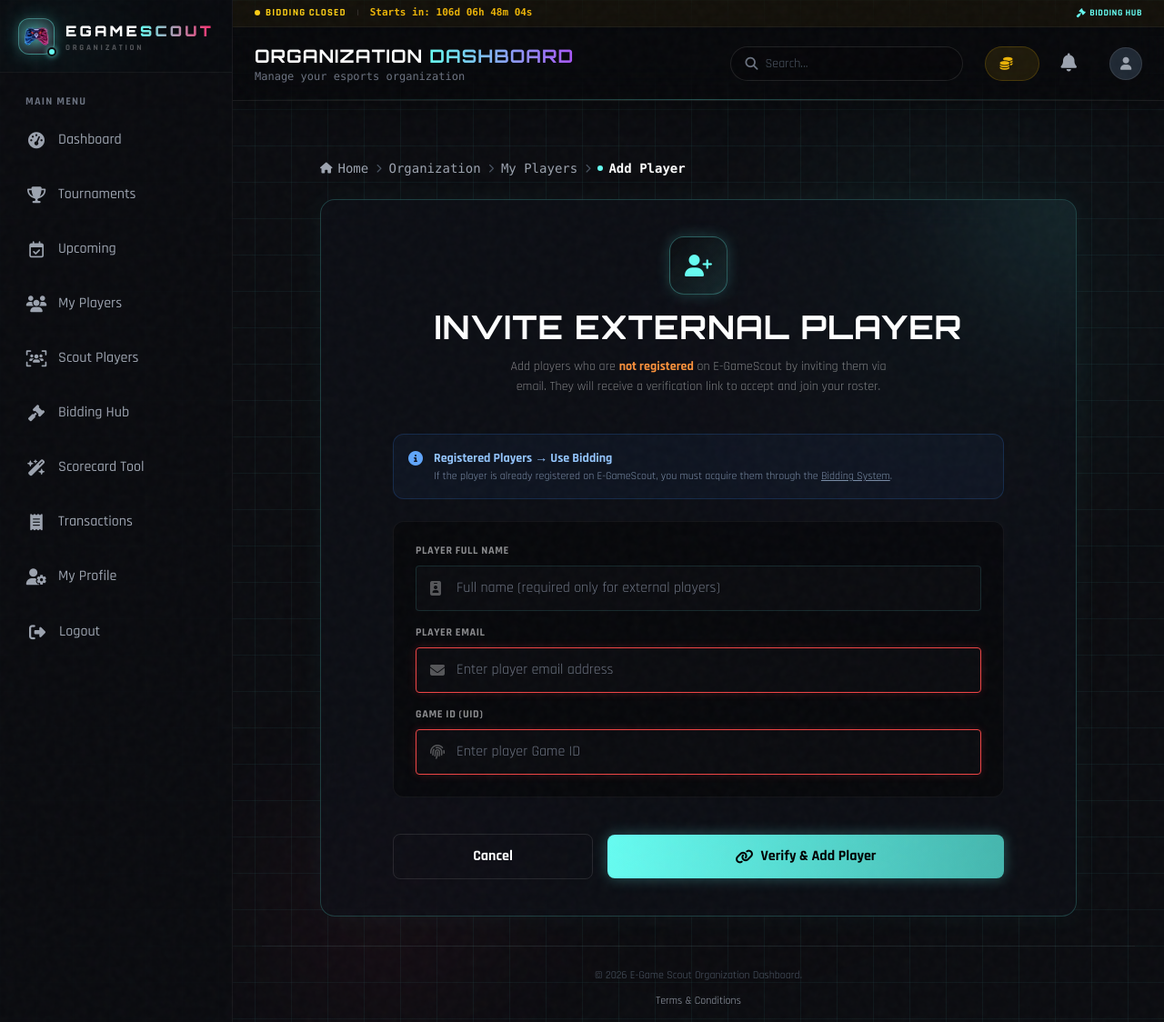
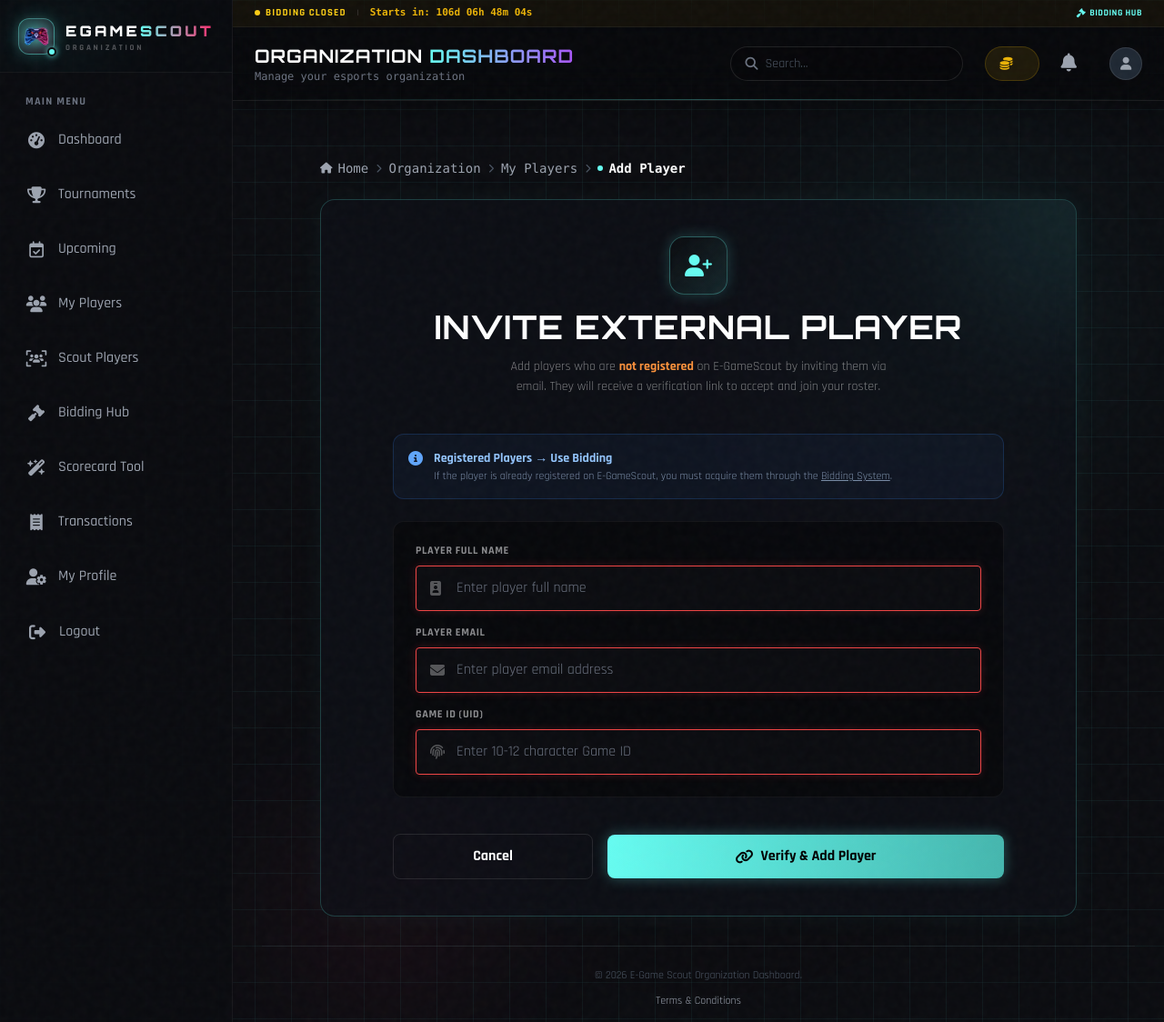
Before and after one commit to kachhadiyajanvi/E-GAMESCOUT, a Django app: template egamescout/web/templates/web/Organization/org_add_player.html in a window 1280 px wide. Shown: the top 1124 px of the page at 91% size. Run offline with Django 5.2, Linux system fonts and the light colour scheme; the template is opened without the code that fills it: values that come from a table or form of the project are taken from there, others are empty; data comes from the database, SQL or seed files in the repository; some libraries are stand-ins or nearby versions.

Commit message:
Change verification and validation

```diff
--- a/egamescout/web/forms.py
+++ b/egamescout/web/forms.py
@@ -307,15 +307,17 @@ class AddPlayerForm(forms.Form):
     name = forms.CharField(
         label='Player Full Name',
         max_length=255,
-        required=False,
+        required=True,
         widget=forms.TextInput(attrs={
             'class': 'w-full bg-[#0B0C10] border border-[#45A29E]/20 rounded px-4 py-3 text-white placeholder-gray-500 focus:outline-none focus:border-[#66FCF1] focus:ring-1 focus:ring-[#66FCF1] transition-all cyber-input',
-            'placeholder': 'Full name (required only for external players)',
+            'placeholder': 'Enter player full name',
+            'required': 'required'
         })
     )
     email = forms.EmailField(
         label='Player Email',
         max_length=100,
+        required=True,
         widget=forms.EmailInput(attrs={
             'class': 'w-full bg-[#0B0C10] border border-[#45A29E]/20 rounded px-4 py-3 text-white placeholder-gray-500 focus:outline-none focus:border-[#66FCF1] focus:ring-1 focus:ring-[#66FCF1] transition-all cyber-input',
             'placeholder': 'Enter player email address',
@@ -324,10 +326,25 @@ class AddPlayerForm(forms.Form):
     )
     game_id = forms.CharField(
         label='Game ID (UID)',
-        max_length=50,
+        max_length=12,
+        required=True,
         widget=forms.TextInput(attrs={
             'class': 'w-full bg-[#0B0C10] border border-[#45A29E]/20 rounded px-4 py-3 text-white placeholder-gray-500 focus:outline-none focus:border-[#66FCF1] focus:ring-1 focus:ring-[#66FCF1] transition-all cyber-input',
-            'placeholder': 'Enter player Game ID',
-            'required': 'required'
+            'placeholder': 'Enter 10-12 character Game ID',
+            'required': 'required',
+            'pattern': '.{10,12}',
+            'title': 'Game ID must be between 10 and 12 characters.'
         })
     )
+
+    def clean_game_id(self):
+        game_id = self.cleaned_data.get('game_id')
+        if not game_id:
+            raise forms.ValidationError("Game ID is required.")
+
+        game_id_str = str(game_id).strip()
+
+        if len(game_id_str) < 10 or len(game_id_str) > 12:
+            raise forms.ValidationError("Game ID must be between 10 and 12 characters.")
+
+        return game_id_str
--- a/egamescout/web/templates/web/Organization/org_add_player.html
+++ b/egamescout/web/templates/web/Organization/org_add_player.html
@@ -23,18 +23,23 @@
         </span>
     </nav>
 
-    <div class="glass-panel p-6 md:p-10 rounded-2xl border border-accent-cyan/20 relative overflow-hidden shadow-[0_0_30px_rgba(102,252,241,0.05)]">
+    <div
+        class="glass-panel p-6 md:p-10 rounded-2xl border border-accent-cyan/20 relative overflow-hidden shadow-[0_0_30px_rgba(102,252,241,0.05)]">
         <!-- Glowing Background Elements -->
-        <div class="absolute top-0 right-0 w-64 h-64 bg-accent-cyan/10 rounded-full blur-[80px] -mr-32 -mt-32 pointer-events-none"></div>
+        <div
+            class="absolute top-0 right-0 w-64 h-64 bg-accent-cyan/10 rounded-full blur-[80px] -mr-32 -mt-32 pointer-events-none">
+        </div>
 
         <div class="relative z-10 max-w-2xl mx-auto">
             <div class="text-center mb-10">
-                <div class="w-16 h-16 mx-auto bg-gradient-to-br from-[#0B0C10] to-accent-cyan/10 border border-accent-cyan/30 rounded-2xl flex items-center justify-center mb-4 shadow-[0_0_15px_rgba(102,252,241,0.2)]">
+                <div
+                    class="w-16 h-16 mx-auto bg-gradient-to-br from-[#0B0C10] to-accent-cyan/10 border border-accent-cyan/30 rounded-2xl flex items-center justify-center mb-4 shadow-[0_0_15px_rgba(102,252,241,0.2)]">
                     <i class="fa-solid fa-user-plus text-2xl text-accent-cyan"></i>
                 </div>
                 <h1 class="page-title mb-3">Invite External Player</h1>
                 <p class="text-brand-light/60 text-sm max-w-md mx-auto leading-relaxed">
-                    Add players who are <strong class="text-orange-400">not registered</strong> on E-GameScout by inviting them via email. They will receive a verification link to accept and join your roster.
+                    Add players who are <strong class="text-orange-400">not registered</strong> on E-GameScout by
+                    inviting them via email. They will receive a verification link to accept and join your roster.
                 </p>
             </div>
 
@@ -43,7 +48,9 @@
                 <i class="fa-solid fa-circle-info text-blue-400 mt-0.5 shrink-0"></i>
                 <div>
                     <p class="text-sm text-blue-300 font-bold">Registered Players → Use Bidding</p>
-                    <p class="text-xs text-blue-200/60 mt-0.5">If the player is already registered on E-GameScout, you must acquire them through the <a href="{% url 'org_bidding_dashboard' %}" class="underline hover:text-blue-300">Bidding System</a>.</p>
+                    <p class="text-xs text-blue-200/60 mt-0.5">If the player is already registered on E-GameScout, you
+                        must acquire them through the <a href="{% url 'org_bidding_dashboard' %}"
+                            class="underline hover:text-blue-300">Bidding System</a>.</p>
                 </div>
             </div>
 
@@ -52,12 +59,14 @@
             <div class="mb-8 space-y-3">
                 {% for message in messages %}
                 {% if message.tags == 'error' %}
-                    <div class="bg-red-500/10 border border-red-500/30 text-red-400 px-4 py-3 rounded-lg flex items-start gap-3 text-sm animate-pulse-border">
+                <div
+                    class="bg-red-500/10 border border-red-500/30 text-red-400 px-4 py-3 rounded-lg flex items-start gap-3 text-sm animate-pulse-border">
                     <i class="fa-solid fa-circle-exclamation mt-0.5 shrink-0"></i>
                     <p>{{ message }}</p>
                 </div>
                 {% elif message.tags == 'success' %}
-                    <div class="bg-accent-green-dim border border-green-500/30 text-accent-green px-4 py-3 rounded-lg flex items-start gap-3 text-sm">
+                <div
+                    class="bg-accent-green-dim border border-green-500/30 text-accent-green px-4 py-3 rounded-lg flex items-start gap-3 text-sm">
                     <i class="fa-solid fa-circle-check mt-0.5 shrink-0"></i>
                     <p>{{ message }}</p>
                 </div>
@@ -72,21 +81,25 @@
                 <div class="space-y-4 bg-black/40 p-6 rounded-xl border border-white/5">
                     {% for field in form %}
                     <div class="group">
-                        <label for="{{ field.id_for_label }}" class="block text-xs font-bold text-brand-light/70 uppercase tracking-wider mb-2 group-focus-within:text-accent-cyan transition-colors">
+                        <label for="{{ field.id_for_label }}"
+                            class="block text-xs font-bold text-brand-light/70 uppercase tracking-wider mb-2 group-focus-within:text-accent-cyan transition-colors">
                             {{ field.label }}
                         </label>
                         <div class="relative">
                             {% if 'name' in field.name %}
                             <div class="absolute inset-y-0 left-0 pl-4 flex items-center pointer-events-none">
-                                <i class="fa-solid fa-id-badge text-brand-light/40 group-focus-within:text-accent-cyan transition-colors"></i>
+                                <i
+                                    class="fa-solid fa-id-badge text-brand-light/40 group-focus-within:text-accent-cyan transition-colors"></i>
                             </div>
                             {% elif 'email' in field.name %}
                             <div class="absolute inset-y-0 left-0 pl-4 flex items-center pointer-events-none">
-                                <i class="fa-solid fa-envelope text-brand-light/40 group-focus-within:text-accent-cyan transition-colors"></i>
+                                <i
+                                    class="fa-solid fa-envelope text-brand-light/40 group-focus-within:text-accent-cyan transition-colors"></i>
                             </div>
                             {% elif 'game_id' in field.name %}
                             <div class="absolute inset-y-0 left-0 pl-4 flex items-center pointer-events-none">
-                                <i class="fa-solid fa-fingerprint text-brand-light/40 group-focus-within:text-accent-cyan transition-colors"></i>
+                                <i
+                                    class="fa-solid fa-fingerprint text-brand-light/40 group-focus-within:text-accent-cyan transition-colors"></i>
                             </div>
                             {% endif %}
 
@@ -96,17 +109,22 @@
                             <!-- Note: Added pl-10 directly to the forms.py widget class above -->
                         </div>
                         {% if field.errors %}
-                        <p class="text-red-400 text-xs mt-2 font-mono"><i class="fa-solid fa-circle-exclamation"></i> {{ field.errors.0 }}</p>
+                        <div class="mt-2 text-red-500 text-xs font-bold flex items-center gap-1.5 animate-pulse-border">
+                            <i class="fa-solid fa-circle-exclamation"></i>
+                            <span>{{ field.errors.0 }}</span>
+                        </div>
                         {% endif %}
                     </div>
                     {% endfor %}
                 </div>
 
                 <div class="flex items-center gap-4 pt-4">
-                    <a href="{% url 'my_players' %}" class="flex-1 py-3 text-center rounded-lg border border-white/10 text-white hover:bg-white/5 font-bold transition-all">
+                    <a href="{% url 'my_players' %}"
+                        class="flex-1 py-3 text-center rounded-lg border border-white/10 text-white hover:bg-white/5 font-bold transition-all">
                         Cancel
                     </a>
-                    <button type="submit" class="flex-[2] py-3 bg-gradient-to-r from-accent-cyan to-[#45b6ae] hover:from-[#45b6ae] hover:to-accent-cyan text-black font-bold rounded-lg transition-all duration-300 shadow-[0_0_15px_rgba(102,252,241,0.3)] hover:shadow-[0_0_25px_rgba(102,252,241,0.5)] flex items-center justify-center gap-2 group">
+                    <button type="submit"
+                        class="flex-[2] py-3 bg-gradient-to-r from-accent-cyan to-[#45b6ae] hover:from-[#45b6ae] hover:to-accent-cyan text-black font-bold rounded-lg transition-all duration-300 shadow-[0_0_15px_rgba(102,252,241,0.3)] hover:shadow-[0_0_25px_rgba(102,252,241,0.5)] flex items-center justify-center gap-2 group">
                         <i class="fa-solid fa-link"></i>
                         <span>Verify & Add Player</span>
                     </button>
@@ -118,7 +136,7 @@
 
 <!-- Add padding left to inputs for the icons -->
 <script>
-    document.addEventListener('DOMContentLoaded', function() {
+    document.addEventListener('DOMContentLoaded', function () {
         const inputs = document.querySelectorAll('.cyber-input');
         inputs.forEach(input => {
             input.classList.add('pl-11');
```
Lines whose indentation alone changed are shown as unchanged.
